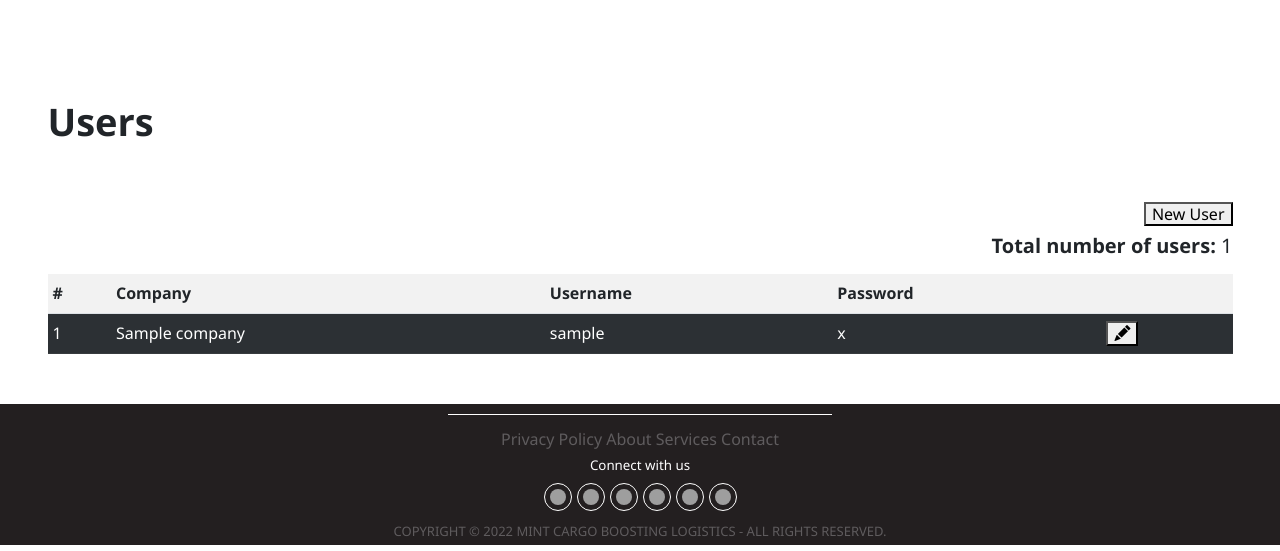
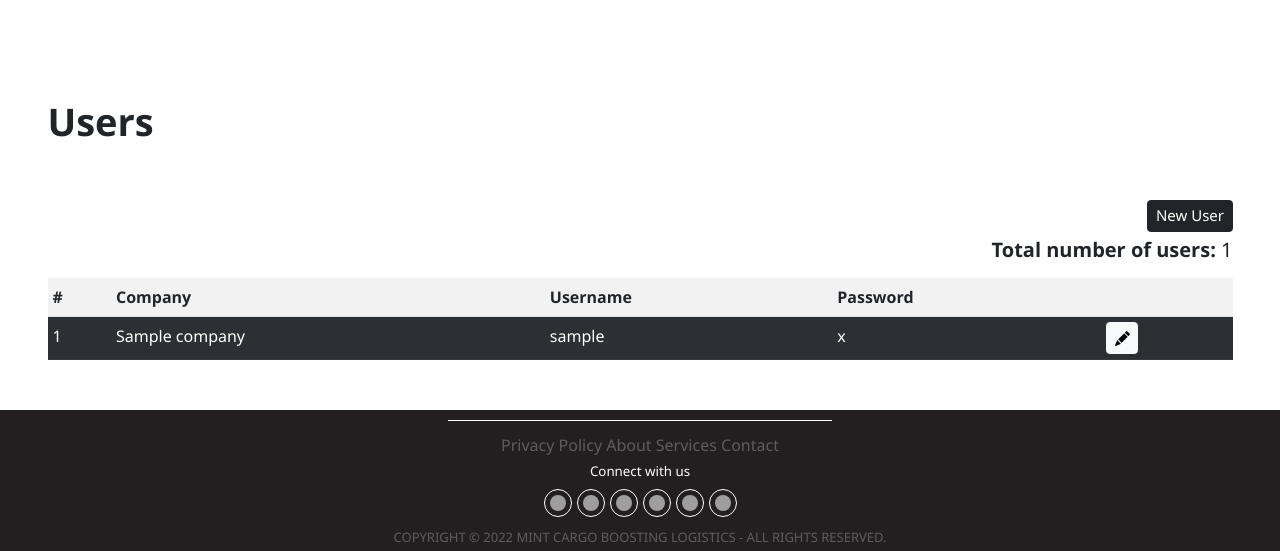
Before and after one commit to celr00/MintCargo, a Flask app: page /admin_users in a window 1280 px wide. Shown: the part 436-987 px from the top of the page. Run offline with Flask 2, Linux system fonts and the light colour scheme; the visitor is signed in with stand-in values (Sample User, id 1); tables that the repository leaves empty hold one stand-in row (values such as "Sample post"); style sheets or scripts are compiled from the project's sources; some libraries are stand-ins or nearby versions; grey boxes are pictures that could not be loaded.

Commit message:
Redesign users

```diff
--- a/flask_app/templates/users.html
+++ b/flask_app/templates/users.html
@@ -9,15 +9,14 @@
   <div class="modal-dialog modal-dialog-centered">
     <div class="modal-content">
       <div class="modal-header">
-        <h5 class="modal-title">
+        <h5 class="modal-title" id="modal-name">
           {% if msg != None %}
             {{ msg }}
           {% endif %}
         </h5>
       </div>
       <div class="modal-body">
-        <section class="user-modal">
-          <h4 id="modal-name" class="mt-0 mb-3"></h4>
+        <section class="create-modal">
           <form id="user-form" action="/create-user" method="POST">
             <div class="form-options">
               <label for="company-name">Company Name: </label>
@@ -52,7 +51,7 @@
 <section class="query-header container">
   {% if users|length > 0 %}
     <div class="query-info">
-        <button class="btn, btn-dark" onclick="createUser()">New User</button>
+      <button class="btn btn-dark" onclick="createUser()">New User</button>
       <p><b>Total number of users: </b>{{ users|length }}</p>
     </div>
     <div class="table-responsive">
@@ -79,7 +78,7 @@
                 <td>{{ users[i][3] }}</td>
                 <!-- Edit -->
                 <td>
-                    <button><i class="bi bi-pencil-fill" onclick="updateUser('{{ users[i][0] }}', '{{ users[i][1] }}', '{{ users[i][2] }}', '{{ users[i][3] }}')"></i></button>
+                  <button class="btn btn-light"><i class="bi bi-pencil-fill" onclick="updateUser('{{ users[i][0] }}', '{{ users[i][1] }}', '{{ users[i][2] }}', '{{ users[i][3] }}')"></i></button>
                 </td>
             </tr>
           {% endfor %}
@@ -92,7 +91,7 @@
 </section>
 
 <script>
-    function createUser(){
+  function createUser() {
     document.querySelector('#user-form').action = "/create-user";
     document.querySelector('#modal-name').textContent = "New Customer";
     document.querySelector('#company-name').value = "";
@@ -104,7 +103,7 @@
     $("#customer").modal('show');
   }
 
-    function updateUser(_id, _name, _user, _pass){
+  function updateUser(_id, _name, _user, _pass) {
     document.querySelector('#user-form').action = "/update-customer";
     document.querySelector('#modal-name').textContent = "Update Customer";
     document.querySelector('#company-name').value = _name;
```
Lines whose indentation alone changed are shown as unchanged.
